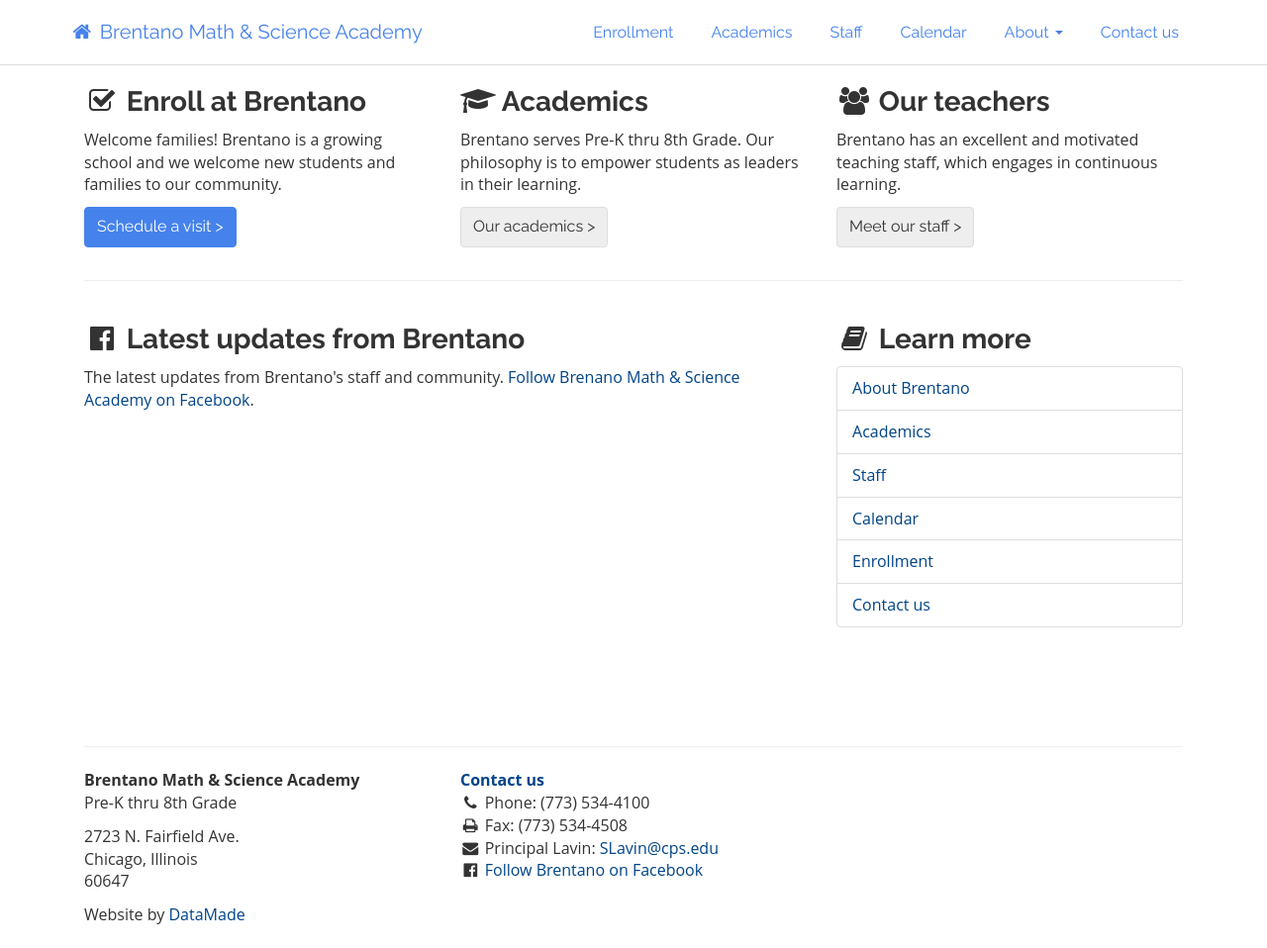
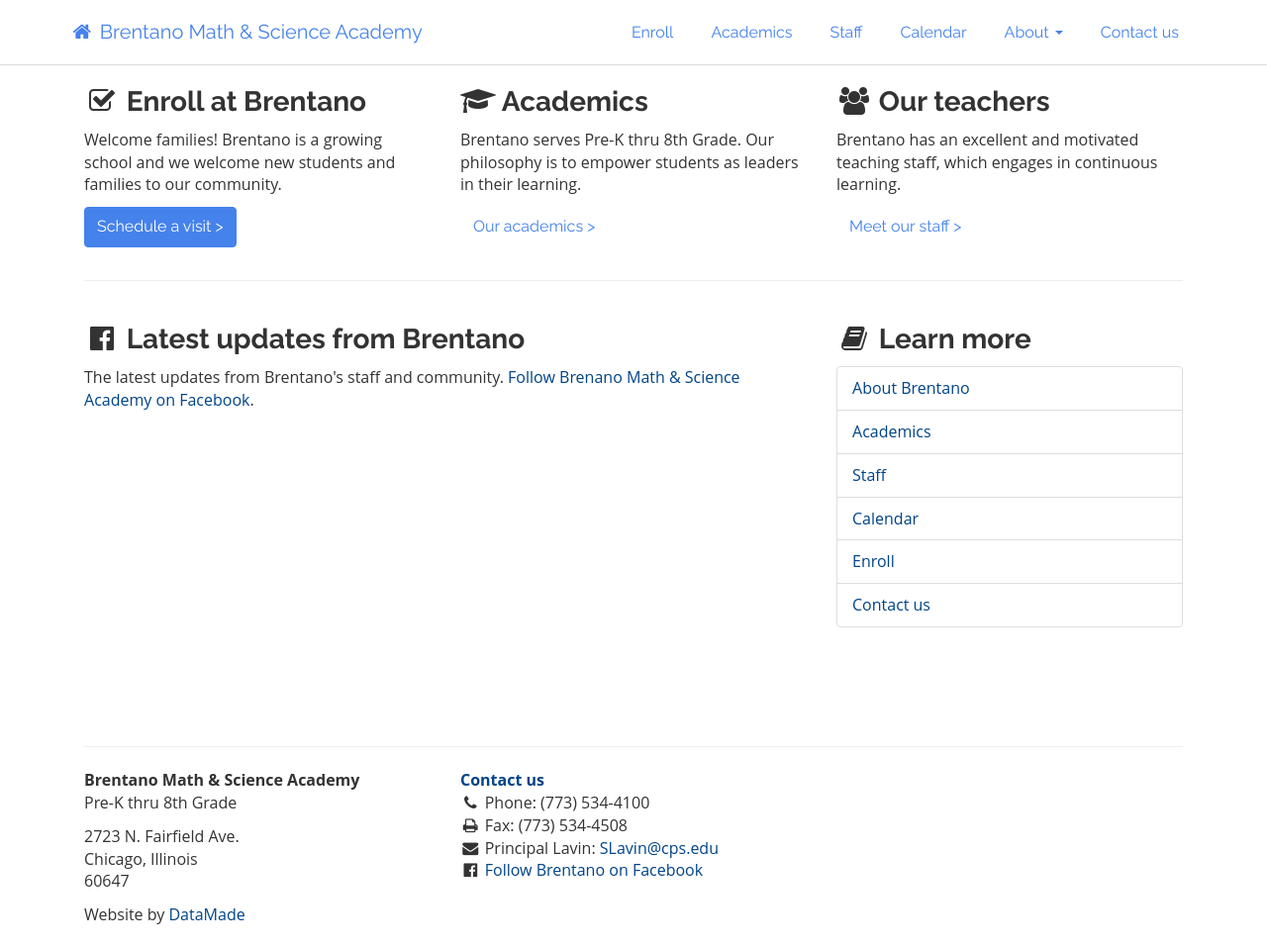
Before and after one commit to brentano-elementary/brentano-website, a Jekyll site: the page built from index.html, in a window 1280 px wide. Shown: the whole page at 99% size. Built offline with Jekyll 4.4.1, drawn with Linux system fonts in a browser that asks for light colours; nearby versions of some CDN libraries.

Commit message:
updates based on fgregg's feedback

```diff
--- a/_layouts/default.html
+++ b/_layouts/default.html
@@ -104,7 +104,7 @@
         </div>
         <div id="navbar" class="navbar-collapse collapse">
           <ul class="nav navbar-nav navbar-right">
-            <li><a href='/enrollment.html'>Enrollment</a></li>
+            <li><a href='/enroll.html'>Enroll</a></li>
             <li><a href='/academics/index.html'>Academics</a></li>
             <li><a href='/staff/index.html'>Staff</a></li>
             <li><a href='/calendar.html'>Calendar</a></li>
@@ -129,7 +129,7 @@
       <div class="jumbotron">
           <h1>Brentano</h1>
           <h2>Math &amp; Science Academy</h2>
-          <p class='lead'>An extraordinary neighborhood school in the heart of Logan Square</p>
+          <h4>An extraordinary neighborhood school in the heart of Logan Square</h4>
       </div>
     {% endif %}
 
--- a/css/custom.css
+++ b/css/custom.css
@@ -9,10 +9,6 @@
 
 a:active, a:hover, a:focus {
   color: #048;
-}
-
-.btn-default {
-  background-color: #eee;
 }
 
 .footer {
--- a/enrollment.html
+++ b/enroll.html
@@ -1,9 +1,9 @@
 ---
 layout: default
-title: Enrollment
+title: Enroll
 description:
 ---
-<h1>Enrollment</h1>
+<h1>Enroll</h1>
 
 <div class='row'>
     <div class='col-sm-8'>
--- a/index.html
+++ b/index.html
@@ -7,17 +7,17 @@
     <div class='col-sm-4'>
         <h3><i class='fa fa-fw fa-check-square-o'></i> Enroll at Brentano</h3>
         <p>Welcome families! Brentano is a growing school and we welcome new students and families to our community.</p>
-        <p><a class='btn btn-primary' href='/enrollment.html'>Schedule a visit ></a></p>
+        <p><a class='btn btn-primary' href='/enroll.html'>Schedule a visit ></a></p>
     </div>
     <div class='col-sm-4'>
         <h3><i class='fa fa-fw fa-graduation-cap'></i> Academics</h3>
         <p>Brentano serves Pre-K thru 8th Grade. Our philosophy is to empower students as leaders in their learning.</p>
-        <p><a class='btn btn-default' href='/academics/index.html'>Our academics ></a></p>
+        <p><a class='btn btn-link' href='/academics/index.html'>Our academics ></a></p>
     </div>
     <div class='col-sm-4'>
         <h3><i class='fa fa-fw fa-group'></i> Our teachers</h3>
         <p>Brentano has an excellent and motivated teaching staff, which engages in continuous learning.</p>
-        <p><a class='btn btn-default' href='/staff/index.html'>Meet our staff ></a></p>
+        <p><a class='btn btn-link' href='/staff/index.html'>Meet our staff ></a></p>
     </div>
 </div>
 <hr />
@@ -35,7 +35,7 @@
             <li class="list-group-item"><a href='/academics/index.html'>Academics</a></li>
             <li class="list-group-item"><a href='/staff/index.html'>Staff</a></li>
             <li class="list-group-item"><a href='/calendar.html'>Calendar</a></li>
-            <li class="list-group-item"><a href='/enrollment.html'>Enrollment</a></li>
+            <li class="list-group-item"><a href='/enroll.html'>Enroll</a></li>
             <li class="list-group-item"><a href='/contact.html'>Contact us</a></li>
           </ul>
     </div>
```
